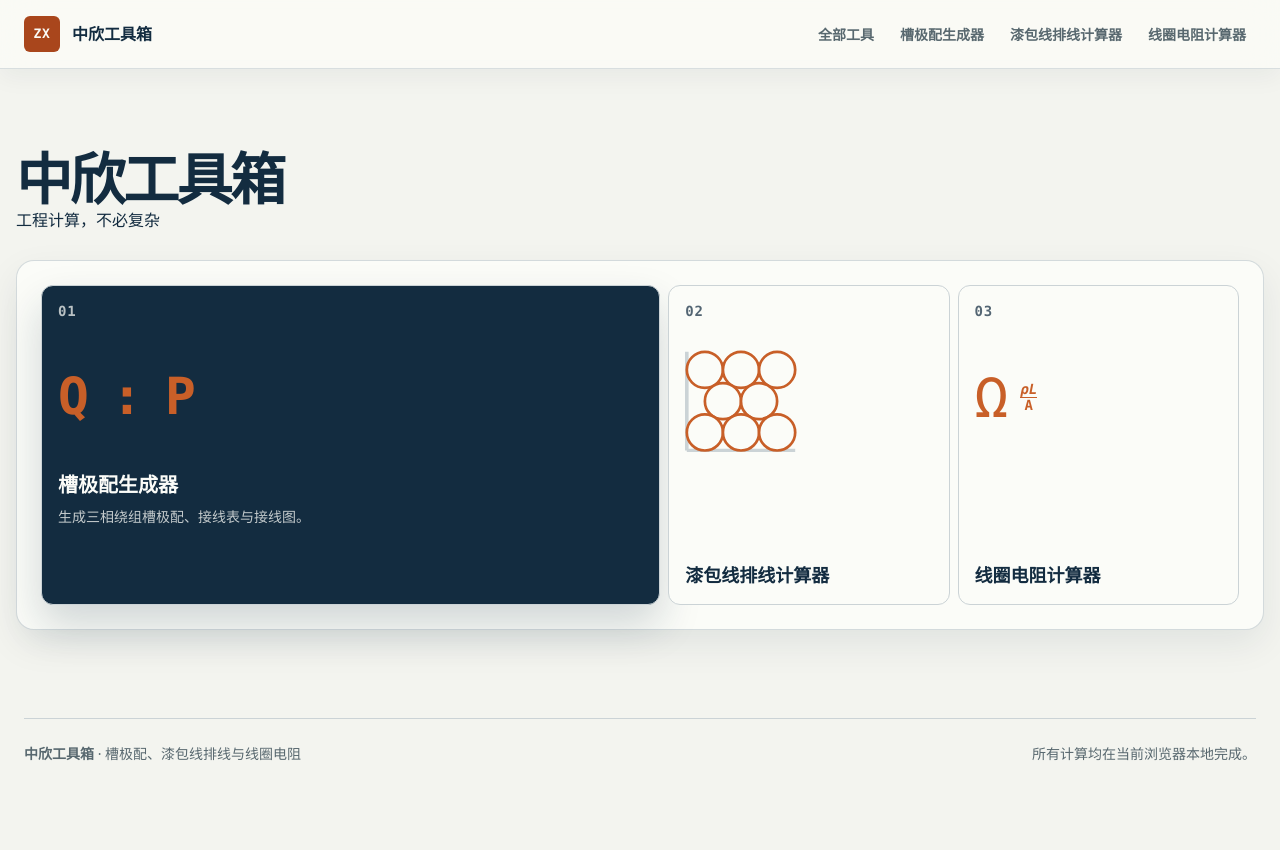
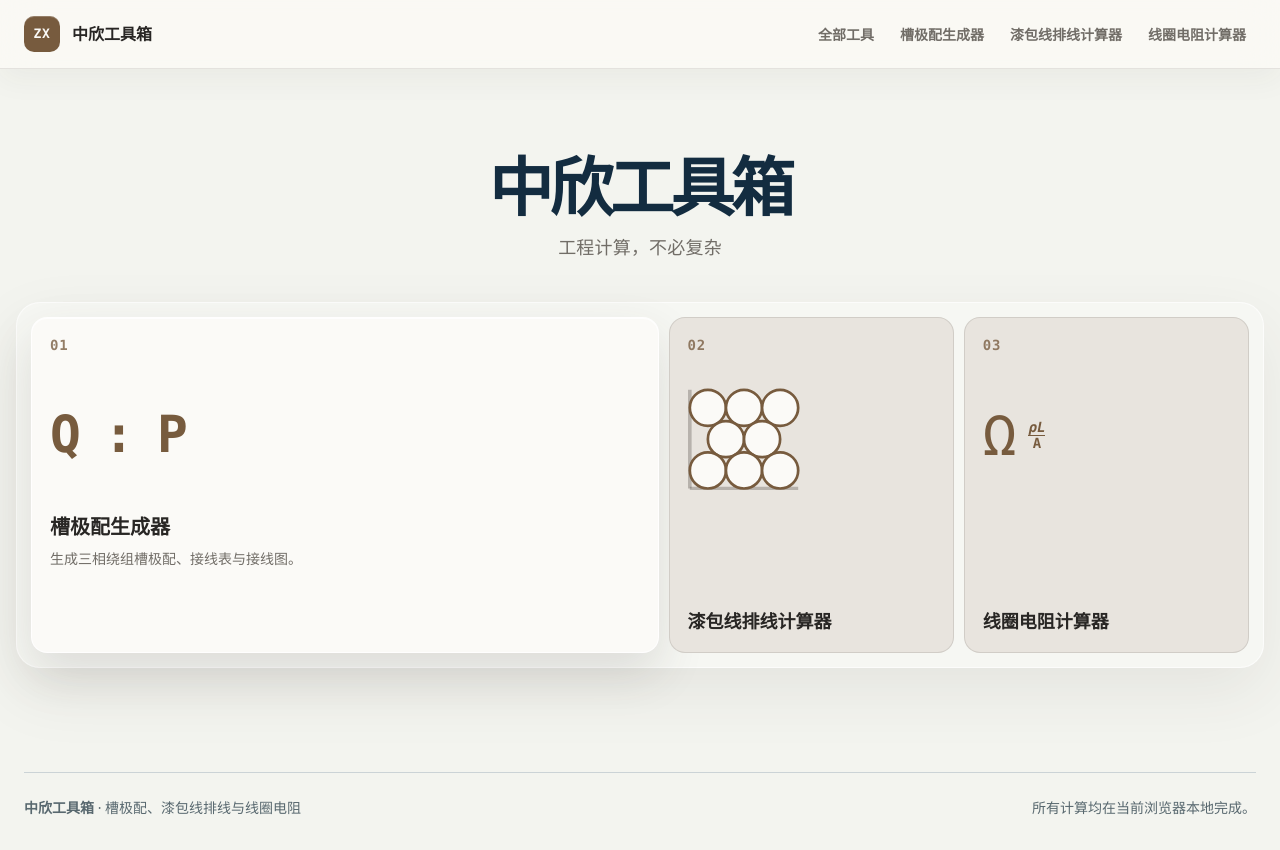
Before and after one commit to Jasonking-hub/three-phase-winding-generator, a Next.js app: page / in a window 1280 px wide. Before the commit the page ends 800 px from the top, so only its background shows below. Built offline with nearby package versions, Linux system fonts and the light colour scheme.

Commit message:
feat: restyle homepage in warm titanium

```diff
--- a/app/globals.css
+++ b/app/globals.css
@@ -69,14 +69,15 @@ a { color: inherit; }
 
 .skip-link { position: fixed; z-index: 100; top: 8px; left: 8px; transform: translateY(-160%); border-radius: var(--radius-sm); background: var(--ink); color: var(--paper); padding: 10px 14px; text-decoration: none; }
 .skip-link:focus { transform: translateY(0); }
-.site-header { position: sticky; z-index: 20; top: 0; border-bottom: 1px solid rgb(203 211 214 / 72%); background: rgb(251 252 248 / 78%); box-shadow: 0 8px 24px rgb(19 44 64 / 5%); backdrop-filter: blur(18px) saturate(180%); }
+.site-header { position: sticky; z-index: 20; top: 0; border-bottom: 1px solid rgb(72 65 57 / 12%); background: rgb(251 250 247 / 78%); box-shadow: 0 10px 30px rgb(66 57 48 / 5%); backdrop-filter: blur(18px) saturate(150%); }
 .site-header__inner { display: flex; width: min(100% - 48px, 1280px); min-height: 68px; margin: 0 auto; align-items: center; justify-content: space-between; gap: 28px; }
-.site-brand { display: inline-flex; flex: none; align-items: center; gap: 12px; color: var(--ink); font-weight: 800; text-decoration: none; }
-.site-brand__mark { display: grid; width: 36px; height: 36px; place-items: center; border-radius: var(--radius-sm); background: var(--brand); color: var(--paper); font-family: var(--font-mono); font-size: 13px; letter-spacing: .06em; }
+.site-brand { display: inline-flex; flex: none; align-items: center; gap: 12px; color: #282624; font-weight: 800; text-decoration: none; }
+.site-brand__mark { display: grid; width: 36px; height: 36px; place-items: center; border-radius: 10px; background: #775b3e; color: #fbfaf7; font-family: var(--font-mono); font-size: 13px; letter-spacing: .06em; box-shadow: inset 0 1px 0 rgb(255 255 255 / 22%); }
 .site-nav { display: flex; min-width: 0; align-items: center; justify-content: flex-end; gap: 6px; }
-.site-nav a { min-height: 44px; border-radius: var(--radius-md); padding: 12px 10px; color: var(--muted); font-size: 14px; font-weight: 650; text-decoration: none; transition: background-color 160ms ease, color 160ms ease, transform 160ms ease; white-space: nowrap; }
+.site-nav a { min-height: 44px; border-radius: 10px; padding: 12px 10px; color: #716d67; font-size: 14px; font-weight: 650; text-decoration: none; transition: background-color 220ms cubic-bezier(.22, 1, .36, 1), color 220ms cubic-bezier(.22, 1, .36, 1), transform 120ms ease-out; white-space: nowrap; }
 .site-nav a:active { transform: scale(0.97); }
-@media (hover: hover) and (pointer: fine) { .site-nav a:hover { background: #eceee9; color: var(--ink); } }
+@media (hover: hover) and (pointer: fine) { .site-nav a:hover { background: #e9e5de; color: #282624; } }
+.site-header a:focus-visible { outline-color: #775b3e; }
 .site-footer { display: flex; width: min(100% - 48px, 1280px); margin: 32px auto 0; justify-content: space-between; gap: 24px; border-top: 1px solid var(--line); padding: 24px 0 32px; color: var(--muted); font-size: 14px; }
 .site-footer p { margin: 0; }
 
@@ -198,3 +199,12 @@ tbody tr:hover { background: #f0f6fd; }
   .secondary-button { width: 100%; }
   .control-panel, .result-panel, .connection-section { padding: 20px; }
 }
+
+@media (prefers-reduced-transparency: reduce) {
+  .site-header { background: #fbfaf7; backdrop-filter: none; }
+}
+
+@media (prefers-contrast: more) {
+  .site-header { border-bottom-color: #5d5851; }
+  .site-nav a { color: #282624; }
+}
--- a/app/home.module.css
+++ b/app/home.module.css
@@ -1,25 +1,29 @@
 .homePage {
-  --home-ease-out: cubic-bezier(0.23, 1, 0.32, 1);
+  --home-bg: #f2f0ec;
+  --home-surface: #fbfaf7;
+  --home-surface-muted: #e8e4de;
+  --home-ink: #282624;
+  --home-muted: #716d67;
+  --home-accent: #775b3e;
+  --home-line: rgb(72 65 57 / 14%);
+  --home-ease-out: cubic-bezier(0.22, 1, 0.36, 1);
   width: min(100% - 32px, 1280px);
   margin: 0 auto;
-  padding: 72px 0 56px;
-  color: var(--color-ink, #132c40);
+  padding: 76px 0 72px;
+  color: var(--home-ink);
 }
 
 .hero {
   display: grid;
-  gap: 24px;
-}
-
-.toolSection,
-.moreTools {
-  border: 1px solid var(--color-line, #cbd3d6);
-  background: var(--color-surface, #fbfcf8);
-  border-radius: 18px;
+  gap: 40px;
 }
 
 .homeHeading {
-  padding: 8px 0 4px;
+  display: grid;
+  justify-items: center;
+  gap: 14px;
+  padding: 10px 24px 0;
+  text-align: center;
 }
 
 .toolIndex {
@@ -32,39 +36,41 @@
   line-height: 1.4;
 }
 
-.hero h1,
-.moreTools h2 {
+.hero h1 {
   margin: 0;
   font-family: var(--font-sans, "Microsoft YaHei", "PingFang SC", system-ui, sans-serif);
 }
 
 .hero h1 {
-  font-size: clamp(2.5rem, 5vw, 3.5rem);
-  font-weight: 800;
-  letter-spacing: -0.045em;
-  line-height: 1.05;
+  font-size: clamp(2.5rem, 5vw, 4.25rem);
+  font-weight: 760;
+  letter-spacing: -0.055em;
+  line-height: 1;
+}
+
+.heroSubtitle {
+  margin: 0;
+  color: var(--home-muted);
+  font-size: clamp(1rem, 1.7vw, 1.125rem);
+  font-weight: 500;
+  letter-spacing: 0.01em;
+  line-height: 1.6;
 }
 
 .toolSection {
-  padding: 24px;
-  border-color: rgb(203 211 214 / 82%);
-  box-shadow: 0 14px 36px rgb(19 44 64 / 8%);
-}
-
-.moreTools h2 {
-  margin-top: 8px;
-  font-size: 2rem;
-  font-weight: 750;
-  letter-spacing: -0.03em;
-  line-height: 1.15;
+  padding: 14px;
+  border: 1px solid rgb(255 255 255 / 66%);
+  border-radius: 24px;
+  background: rgb(251 250 247 / 44%);
+  box-shadow: 0 24px 64px rgb(66 57 48 / 8%);
 }
 
 .toolRail {
   display: grid;
   grid-template-columns: 2.2fr 1fr 1fr;
-  min-height: 320px;
-  gap: 8px;
-  transition: grid-template-columns 220ms var(--home-ease-out);
+  min-height: 336px;
+  gap: 10px;
+  transition: grid-template-columns 420ms var(--home-ease-out);
 }
 
 .toolRail[data-active-id="wire-layout"] {
@@ -80,20 +86,26 @@
   min-width: 0;
   flex-direction: column;
   justify-content: space-between;
-  padding: 16px;
+  padding: 18px;
   overflow: hidden;
-  border: 1px solid var(--color-line, #cbd3d6);
-  border-radius: 12px;
-  background: var(--color-surface, #fbfcf8);
-  color: var(--color-ink, #132c40);
+  border: 1px solid var(--home-line);
+  border-radius: 16px;
+  background: var(--home-surface-muted);
+  color: var(--home-ink);
   text-decoration: none;
-  transition: transform 220ms var(--home-ease-out), background-color 220ms var(--home-ease-out), color 220ms var(--home-ease-out), box-shadow 220ms var(--home-ease-out);
+  transition:
+    transform 180ms var(--home-ease-out),
+    background-color 300ms var(--home-ease-out),
+    border-color 300ms var(--home-ease-out),
+    color 300ms var(--home-ease-out),
+    box-shadow 300ms var(--home-ease-out);
 }
 
 .toolCard[data-active="true"] {
-  background: var(--color-ink, #132c40);
-  color: var(--color-surface, #fbfcf8);
-  box-shadow: var(--shadow-active, 0 20px 42px rgba(19, 44, 64, 0.18));
+  border-color: rgb(255 255 255 / 90%);
+  background: var(--home-surface);
+  color: var(--home-ink);
+  box-shadow: 0 20px 48px rgb(66 57 48 / 14%), inset 0 1px 0 rgb(255 255 255 / 88%);
 }
 
 .toolCard:hover,
@@ -102,17 +114,17 @@
 }
 
 .toolCard:focus-visible {
-  outline: 2px solid var(--color-brand, #a9461c);
+  outline: 2px solid var(--home-accent);
   outline-offset: 3px;
 }
 
 .toolCard:active {
-  transform: translateY(0) scale(0.97);
+  transform: translateY(0) scale(0.98);
 }
 
 .toolIndex {
-  color: inherit;
-  opacity: 0.72;
+  color: var(--home-accent);
+  opacity: 0.78;
 }
 
 .toolFullContent {
@@ -120,7 +132,7 @@
   gap: 8px;
   opacity: 1;
   transform: translateY(0);
-  transition: opacity 180ms var(--home-ease-out), transform 180ms var(--home-ease-out);
+  transition: opacity 260ms var(--home-ease-out), transform 260ms var(--home-ease-out);
 }
 
 .toolFullContent strong {
@@ -129,10 +141,10 @@
 }
 
 .toolFullContent span {
-  color: inherit;
   font-size: 0.875rem;
   line-height: 1.55;
-  opacity: 0.76;
+  color: var(--home-muted);
+  opacity: 1;
 }
 
 .toolCompactTitle {
@@ -142,7 +154,7 @@
   line-height: 1.3;
   opacity: 0;
   transform: translateY(4px);
-  transition: opacity 180ms var(--home-ease-out), transform 180ms var(--home-ease-out);
+  transition: opacity 260ms var(--home-ease-out), transform 260ms var(--home-ease-out);
 }
 
 .toolCard:not([data-active="true"]) .toolFullContent {
@@ -158,7 +170,7 @@
 .slotPoleVisual,
 .resistanceVisual {
   font-family: var(--font-mono, "Cascadia Mono", Consolas, monospace);
-  color: var(--color-graphic, #c85f28);
+  color: var(--home-accent);
 }
 
 .slotPoleVisual {
@@ -177,13 +189,13 @@
 }
 
 .wireCircles {
-  fill: var(--color-surface, #fbfcf8);
-  stroke: var(--color-graphic, #c85f28);
+  fill: var(--home-surface);
+  stroke: var(--home-accent);
   stroke-width: 1.5;
 }
 
 .wireBoundary {
-  stroke: var(--color-line, #cbd3d6);
+  stroke: rgb(72 65 57 / 30%);
   stroke-width: 2;
 }
 
@@ -209,13 +221,6 @@
 .resistanceVisual small b {
   border-top: 1px solid currentColor;
   font-weight: 650;
-}
-
-.moreTools {
-  margin-top: 40px;
-  padding: 32px;
-  border-color: rgb(203 211 214 / 82%);
-  box-shadow: 0 10px 28px rgb(19 44 64 / 4%);
 }
 
 @media (max-width: 1023px) {
@@ -254,12 +259,12 @@
     padding-top: 32px;
   }
 
-  .toolSection,
-  .moreTools {
-    padding: 24px;
+  .toolSection {
+    padding: 10px;
   }
 
   .toolCard {
+    padding: 16px;
     grid-template-columns: auto 94px minmax(0, 1fr);
     gap: 12px;
   }
```
Also changed, not shown: 2 other files (tests, documents, lock files or other folders).
